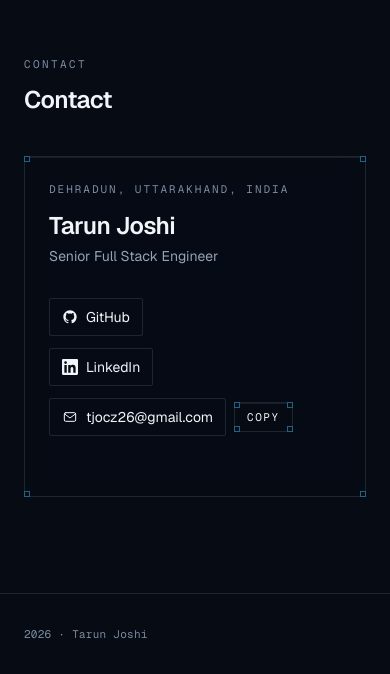
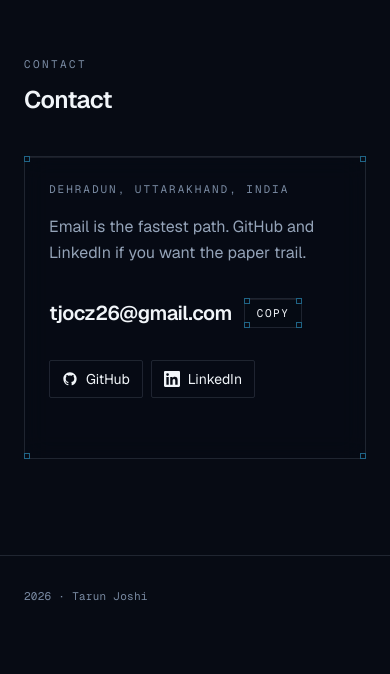
Before and after one commit to MrHacker26/blueprint-portfolio, a Next.js app: page / in a window 390 px wide. Shown: the part 7470-8144 px from the top of the page. After the commit the page ends 8107 px from the top, so only its background shows below. Built offline with nearby package versions, Linux system fonts and the light colour scheme.

Commit message:
feat: make contact an email-first close

```diff
--- a/src/components/sections/contact-card.tsx
+++ b/src/components/sections/contact-card.tsx
@@ -1,7 +1,7 @@
 "use client";
 
 import { type ReactNode, useState } from "react";
-import { GitHubIcon, LinkedInIcon, MailIcon } from "@/components/icons/social";
+import { GitHubIcon, LinkedInIcon } from "@/components/icons/social";
 import { FrameButton } from "@/components/ui/frame-cta";
 import { FrameMarks } from "@/components/ui/frame-marks";
 import { cn } from "@/lib/cn";
@@ -39,16 +39,40 @@ export function ContactCard() {
   }
 
   return (
-    <div className="border-line bg-bg/70 relative max-w-xl rounded-[2px] border p-6 shadow-[inset_0_1px_0_rgba(255,255,255,0.08)] backdrop-blur-md sm:p-8">
+    <div className="border-line bg-bg/70 relative max-w-2xl rounded-[2px] border p-6 shadow-[inset_0_1px_0_rgba(255,255,255,0.08)] backdrop-blur-md sm:p-8">
       <FrameMarks />
       <p className="font-mono text-[11px] tracking-[0.18em] text-text-faint uppercase">
         {site.location}
       </p>
-      <p className="mt-3 text-2xl font-semibold tracking-tight text-foreground">
-        {site.name}
+      <p className="mt-4 max-w-lg text-base leading-relaxed text-text-muted">
+        {site.contact.intro}
       </p>
-      <p className="mt-1 text-sm text-text-muted">{site.role}</p>
-      <ul className="mt-8 flex flex-col gap-3">
+      {email ? (
+        <div className="mt-8 flex flex-wrap items-center gap-3">
+          <a
+            href={`mailto:${email}`}
+            className="text-xl font-semibold tracking-tight text-foreground sm:text-2xl"
+          >
+            {email}
+          </a>
+          <FrameButton
+            className="px-3 py-1.5 font-mono text-[11px] tracking-[0.14em] uppercase"
+            aria-label={site.a11y.copyEmail}
+            onClick={() => {
+              void copyEmail();
+            }}
+          >
+            {site.contact.copy}
+          </FrameButton>
+        </div>
+      ) : (
+        <p className="mt-8 font-mono text-sm tracking-wide text-text-faint uppercase">
+          {site.contact.email}
+          <span aria-hidden="true"> · </span>
+          {site.contact.pending}
+        </p>
+      )}
+      <ul className="mt-8 flex flex-wrap gap-2">
         <li>
           <ContactChip
             icon={<GitHubIcon className="size-4" />}
@@ -64,24 +88,6 @@ export function ContactCard() {
             href={site.socials.linkedin}
             external
           />
-        </li>
-        <li className="flex flex-wrap items-center gap-2">
-          <ContactChip
-            icon={<MailIcon className="size-4" />}
-            label={email ?? site.contact.email}
-            href={email ? `mailto:${email}` : null}
-          />
-          {email ? (
-            <FrameButton
-              className="px-3 py-1.5 font-mono text-[11px] tracking-[0.14em] uppercase"
-              aria-label={site.a11y.copyEmail}
-              onClick={() => {
-                void copyEmail();
-              }}
-            >
-              {site.contact.copy}
-            </FrameButton>
-          ) : null}
         </li>
       </ul>
       <p
--- a/src/lib/site.ts
+++ b/src/lib/site.ts
@@ -90,6 +90,8 @@ export const site = {
     sourceLabel: "Source",
   },
   contact: {
+    intro:
+      "Email is the fastest path. GitHub and LinkedIn if you want the paper trail.",
     github: "GitHub",
     linkedin: "LinkedIn",
     email: "Email",
```
